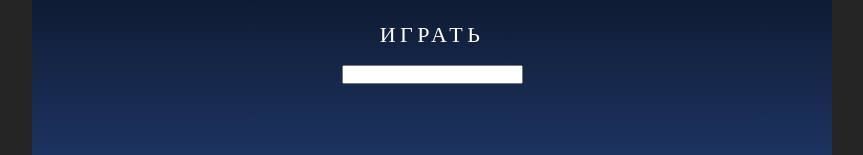
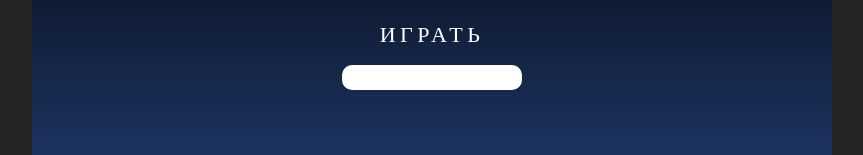
Before and after one commit to ilyamurashov/city-game, a plain HTML site: page index.html in a window 1280 px wide. Shown: the part 285-440 px from the top of the page, without its empty margins (256-1119 px from the left). Drawn offline with Linux system fonts and the light colour scheme.

Commit message:
добавил стили для инпута

```diff
--- a/css/style.sass
+++ b/css/style.sass
@@ -43,8 +43,11 @@
       text-transform: uppercase
       text-decoration: none
       color: #FFFFFF
-    .citiesName
+    #citiesName
       border: none
+      width: 180px
+      height: 25px
+      border-radius: 10px
     .computer
       font-family: Yeon Sung
       font-style: normal
```
Also changed, not shown: css/style.css, 1 other file.
